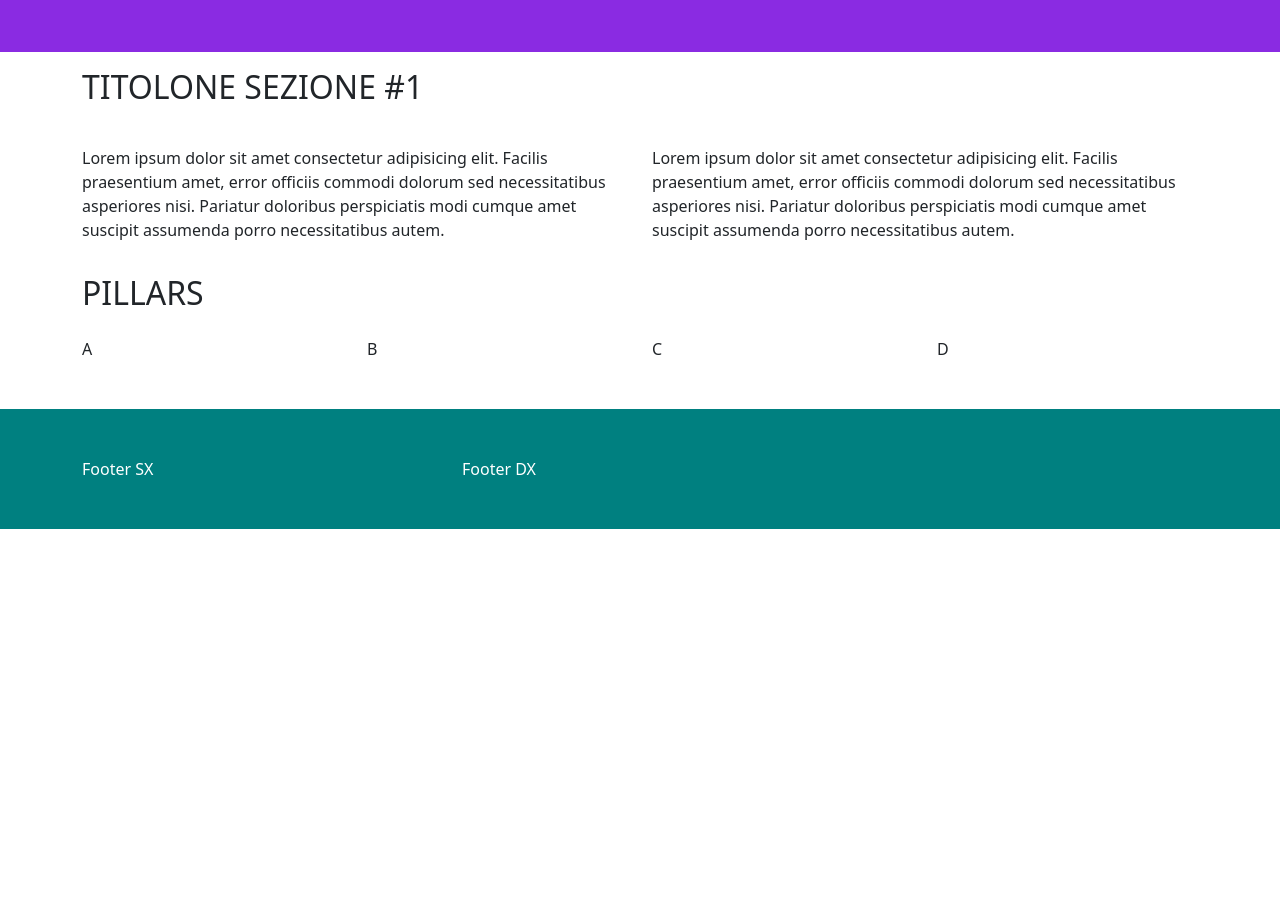
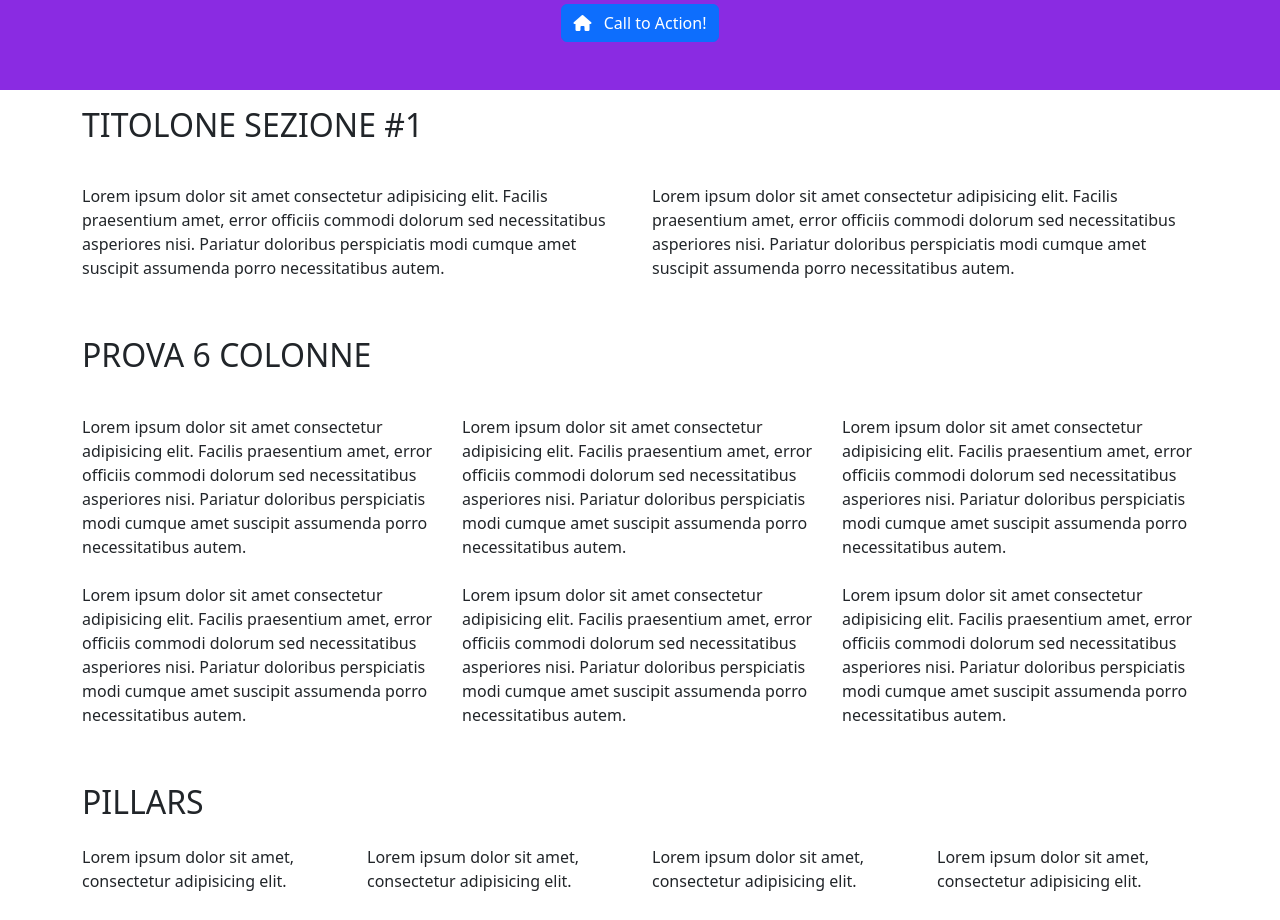
Before and after one commit to lambia/bootstrap, a plain HTML site: page index.html in a window 1280 px wide. Shown: the part 392-1312 px from the top of the page. Before the commit the page ends 921 px from the top, so only its background shows below. Drawn offline with nearby package versions, Linux system fonts and the light colour scheme.

Commit message:
responsive

```diff
--- a/index.html
+++ b/index.html
@@ -5,9 +5,10 @@
     <meta charset="UTF-8">
     <meta name="viewport" content="width=device-width, initial-scale=1.0">
     <title>Bootstrap Example</title>
+    <link href="https://cdn.jsdelivr.net/npm/bootstrap@5.2.3/dist/css/bootstrap.min.css" rel="stylesheet"
+    integrity="sha384-rbsA2VBKQhggwzxH7pPCaAqO46MgnOM80zW1RWuH61DGLwZJEdK2Kadq2F9CUG65" crossorigin="anonymous">
+    <link rel="stylesheet" href="https://cdnjs.cloudflare.com/ajax/libs/font-awesome/6.4.2/css/all.min.css" integrity="sha512-z3gLpd7yknf1YoNbCzqRKc4qyor8gaKU1qmn+CShxbuBusANI9QpRohGBreCFkKxLhei6S9CQXFEbbKuqLg0DA==" crossorigin="anonymous" referrerpolicy="no-referrer" />
     <link rel="stylesheet" href="css/style.css">
-    <link href="https://cdn.jsdelivr.net/npm/bootstrap@5.2.3/dist/css/bootstrap.min.css" rel="stylesheet"
-        integrity="sha384-rbsA2VBKQhggwzxH7pPCaAqO46MgnOM80zW1RWuH61DGLwZJEdK2Kadq2F9CUG65" crossorigin="anonymous">
 </head>
 
 <body>
@@ -16,10 +17,10 @@
         <nav>
             <div class="container">
                 <div class="row">
-                    <div class="col-3 py-3">
+                    <div class="col-12 col-sm-3 py-3">
                         <img class="img-fluid logo" src="https://hiringplatform.boolean.careers/images/logo.png" alt="Logo">
                     </div>
-                    <div class="col-9">menu</div>
+                    <div class="col-12 col-sm-9">menu</div>
                 </div>
             </div>
         </nav>
@@ -32,6 +33,10 @@
                     <div class="col-12 text-center py-5">
                         <h1>Hello World!</h1>
                         <p>Lorem ipsum dolor sit amet consectetur adipisicing elit. Officia inventore, praesentium optio totam dolores ea tenetur temporibus tempore, aperiam quisquam veritatis assumenda ducimus maxime quis recusandae, quasi atque nemo! Sit?</p>
+                        <button class="btn btn-primary">
+                            <i class="fa fa-home pe-2"></i>
+                            Call to Action!
+                        </button>
                     </div>
                 </div>
             </div>
@@ -45,8 +50,26 @@
                     </div>
                 </div>
                 <div class="row py-3">
-                    <div class="col-6">Lorem ipsum dolor sit amet consectetur adipisicing elit. Facilis praesentium amet, error officiis commodi dolorum sed necessitatibus asperiores nisi. Pariatur doloribus perspiciatis modi cumque amet suscipit assumenda porro necessitatibus autem.</div>
-                    <div class="col-6">Lorem ipsum dolor sit amet consectetur adipisicing elit. Facilis praesentium amet, error officiis commodi dolorum sed necessitatibus asperiores nisi. Pariatur doloribus perspiciatis modi cumque amet suscipit assumenda porro necessitatibus autem.</div>
+                    <div class="col-12 col-sm-6 pb-4">Lorem ipsum dolor sit amet consectetur adipisicing elit. Facilis praesentium amet, error officiis commodi dolorum sed necessitatibus asperiores nisi. Pariatur doloribus perspiciatis modi cumque amet suscipit assumenda porro necessitatibus autem.</div>
+                    <div class="col-12 col-sm-6 pb-4">Lorem ipsum dolor sit amet consectetur adipisicing elit. Facilis praesentium amet, error officiis commodi dolorum sed necessitatibus asperiores nisi. Pariatur doloribus perspiciatis modi cumque amet suscipit assumenda porro necessitatibus autem.</div>
+                </div>
+            </div>
+        </section>
+
+        <section id="prova">
+            <div class="container">
+                <div class="row py-3">
+                    <div class="col-12">
+                        <h2>PROVA 6 COLONNE</h2>
+                    </div>
+                </div>
+                <div class="row py-3">
+                    <div class="col-12 col-sm-6 col-md-4 pb-4">Lorem ipsum dolor sit amet consectetur adipisicing elit. Facilis praesentium amet, error officiis commodi dolorum sed necessitatibus asperiores nisi. Pariatur doloribus perspiciatis modi cumque amet suscipit assumenda porro necessitatibus autem.</div>
+                    <div class="col-12 col-sm-6 col-md-4 pb-4">Lorem ipsum dolor sit amet consectetur adipisicing elit. Facilis praesentium amet, error officiis commodi dolorum sed necessitatibus asperiores nisi. Pariatur doloribus perspiciatis modi cumque amet suscipit assumenda porro necessitatibus autem.</div>
+                    <div class="col-12 col-sm-6 col-md-4 pb-4">Lorem ipsum dolor sit amet consectetur adipisicing elit. Facilis praesentium amet, error officiis commodi dolorum sed necessitatibus asperiores nisi. Pariatur doloribus perspiciatis modi cumque amet suscipit assumenda porro necessitatibus autem.</div>
+                    <div class="col-12 col-sm-6 col-md-4 pb-4">Lorem ipsum dolor sit amet consectetur adipisicing elit. Facilis praesentium amet, error officiis commodi dolorum sed necessitatibus asperiores nisi. Pariatur doloribus perspiciatis modi cumque amet suscipit assumenda porro necessitatibus autem.</div>
+                    <div class="col-12 col-sm-6 col-md-4 pb-4">Lorem ipsum dolor sit amet consectetur adipisicing elit. Facilis praesentium amet, error officiis commodi dolorum sed necessitatibus asperiores nisi. Pariatur doloribus perspiciatis modi cumque amet suscipit assumenda porro necessitatibus autem.</div>
+                    <div class="col-12 col-sm-6 col-md-4 pb-4">Lorem ipsum dolor sit amet consectetur adipisicing elit. Facilis praesentium amet, error officiis commodi dolorum sed necessitatibus asperiores nisi. Pariatur doloribus perspiciatis modi cumque amet suscipit assumenda porro necessitatibus autem.</div>
                 </div>
             </div>
         </section>
@@ -57,10 +80,10 @@
                     <div class="col-12 pb-3">
                         <h2>PILLARS</h2>
                     </div>
-                    <div class="col-3">A</div>
-                    <div class="col-3">B</div>
-                    <div class="col-3">C</div>
-                    <div class="col-3">D</div>
+                    <div class="col-12 col-sm-6 col-md-3 pb-4">Lorem ipsum dolor sit amet, consectetur adipisicing elit.</div>
+                    <div class="col-12 col-sm-6 col-md-3 pb-4">Lorem ipsum dolor sit amet, consectetur adipisicing elit.</div>
+                    <div class="col-12 col-sm-6 col-md-3 pb-4">Lorem ipsum dolor sit amet, consectetur adipisicing elit.</div>
+                    <div class="col-12 col-sm-6 col-md-3 pb-4">Lorem ipsum dolor sit amet, consectetur adipisicing elit.</div>
                 </div>
             </div>
         </section>
@@ -69,8 +92,8 @@
     <footer>
         <div class="container">
             <div class="row py-5">
-                <div class="col-4">Footer SX</div>
-                <div class="col-8">Footer DX</div>
+                <div class="col-12 col-sm-4">Footer SX</div>
+                <div class="col-12 col-sm-8">Footer DX</div>
             </div>
         </div>
     </footer>
```
